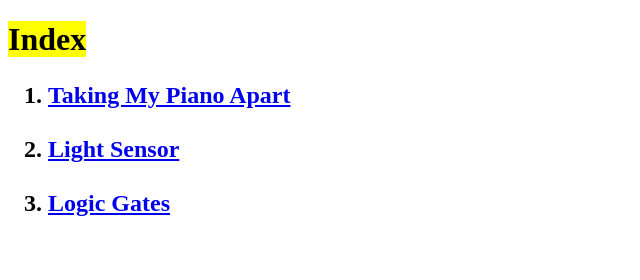
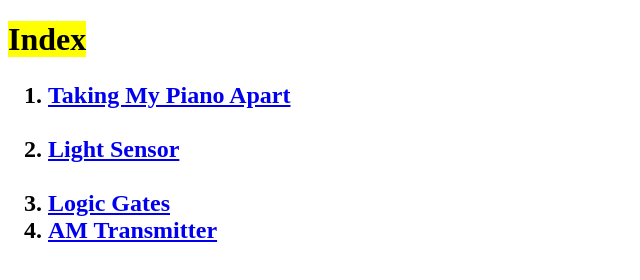
Before and after one commit to Arnav202/Index-Page, a plain HTML site: page index.html in a window 1280 px wide. Shown: the whole page, without its empty margins (0-640 px from the left). Drawn offline with Linux system fonts and the light colour scheme.

Commit message:
Update index.html

```diff
--- a/index.html
+++ b/index.html
@@ -11,6 +11,7 @@
  <li><a href="https://arnav202.github.io/Article1/" target="_self" title="Taking My Piano Apart"> Taking My Piano Apart </a></li><br>
  <li><a href="https://arnav202.github.io/Article-2/" target="_self" title="Light Sensor"> Light Sensor </a></li><br>
  <li><a href="https://arnav202.github.io/Article-3/" target="_self" title="Logic Gates"> Logic Gates</li>
+ <li><a href="https://arnav202.github.io/Article-4/" target="_self" title="AM Tx"> AM Transmitter</li>
 </ol>
 </h2>
        </body>
```
